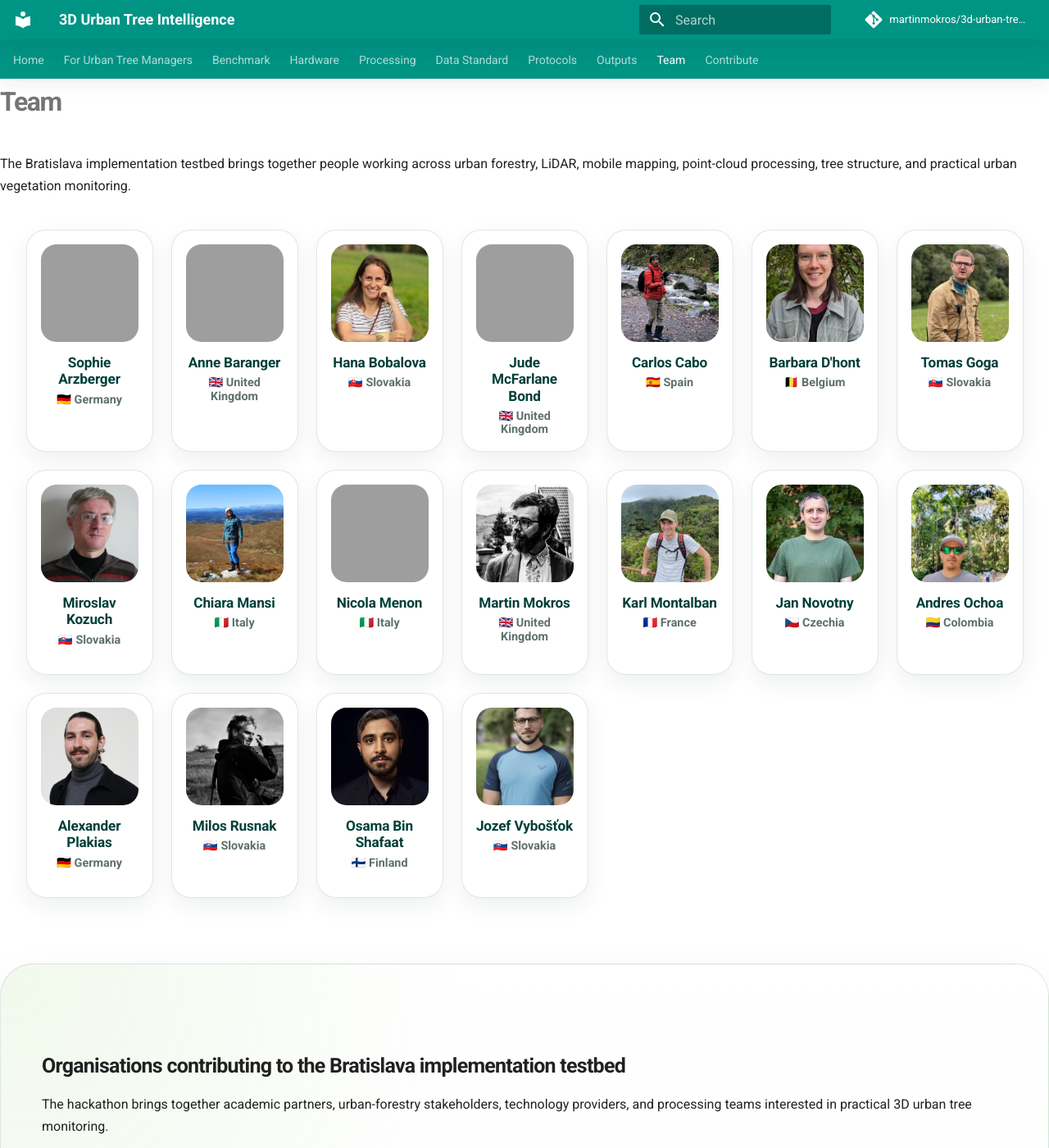
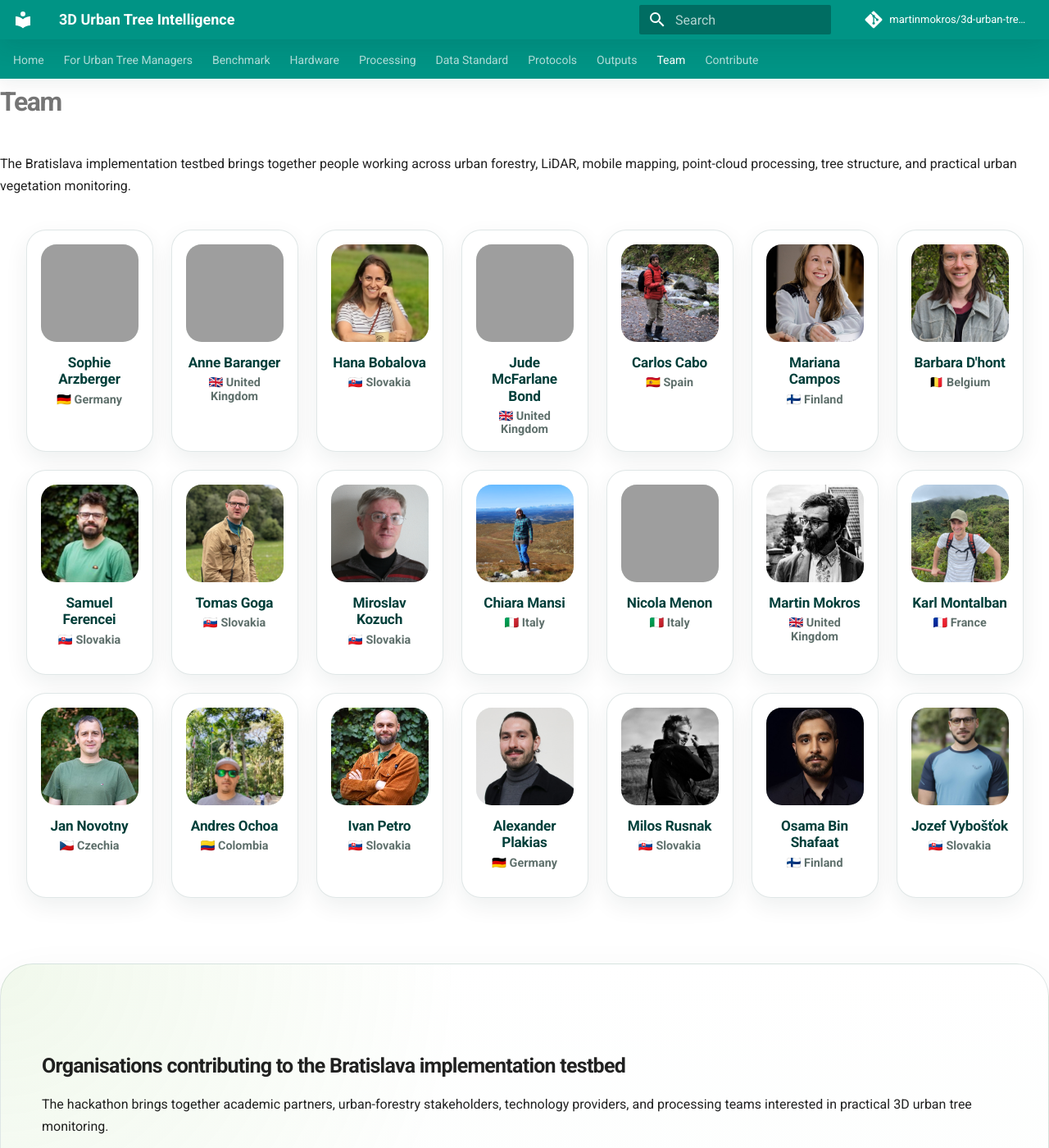
Before and after one commit to MartinMokros/3D-Urban-Tree-Intelligence, an MkDocs documentation site: the page built from docs/en/team.md, in a window 1280 px wide and 1400 px high. Shown: the whole window at 82% size. Built offline with MkDocs 1.6.1 and Material for MkDocs 9.7.7, drawn with Linux system fonts in a browser that asks for light colours; comment, search, counter and statistics services are not loaded; grey boxes are pictures that could not be loaded.

Commit message:
Team update

```diff
--- a/docs/en/team.md
+++ b/docs/en/team.md
@@ -40,11 +40,23 @@ The Bratislava implementation testbed brings together people working across urba
     <span class="team-country">🇪🇸 Spain</span>
   </a>
 
+  <a class="team-card" href="https://www.linkedin.com/in/mariana-campos-719378334/" target="_blank" rel="noopener">
+    <img src="../../assets/images/Team/CamposMariana.jpg" alt="Mariana Campos">
+    <h3>Mariana Campos</h3>
+    <span class="team-country">🇫🇮 Finland</span>
+  </a>
+
   <a class="team-card" href="https://www.uantwerpen.be/en/staff/barbara-d-hont_29489/" target="_blank" rel="noopener">
     <img src="../../assets/images/Team/barbara_dhont_www.uantwerpen.beenstaffbarbara-d-hont_29489.jpg" alt="Barbara D'hont">
     <h3>Barbara D'hont</h3>
     <span class="team-country">🇧🇪 Belgium</span>
   </a>
+
+  <div class="team-card">
+    <img src="../../assets/images/Team/Samuel_Ferencei.jpg" alt="Samuel Ferencei">
+    <h3>Samuel Ferencei</h3>
+    <span class="team-country">🇸🇰 Slovakia</span>
+  </div>
 
   <div class="team-card">
     <img src="../../assets/images/Team/tomas_goga.jpg" alt="Tomas Goga">
@@ -92,6 +104,12 @@ The Bratislava implementation testbed brings together people working across urba
     <img src="../../assets/images/Team/Andres_Ochoa.jpeg" alt="Andres Ochoa">
     <h3>Andres Ochoa</h3>
     <span class="team-country">🇨🇴 Colombia</span>
+  </div>
+
+  <div class="team-card">
+    <img src="../../assets/images/Team/Ivan_Petro.jpg" alt="Ivan Petro">
+    <h3>Ivan Petro</h3>
+    <span class="team-country">🇸🇰 Slovakia</span>
   </div>
 
   <a class="team-card" href="https://www.tu.berlin/urbanoikos/ueber-uns/team/plakias-alexander" target="_blank" rel="noopener">
```
Also changed, not shown: docs/assets/images/Team/CamposMariana.jpg (added), docs/assets/images/Team/Ivan_Petro.jpg (added), docs/assets/images/Team/Samuel_Ferencei.jpg (added), site/assets/images/Team/CamposMariana.jpg (added), site/assets/images/Team/Ivan_Petro.jpg (added), site/assets/images/Team/Samuel_Ferencei.jpg (added), site/en/team/index.html, site/search/search_index.json, site/sitemap.xml, 5 other files.
